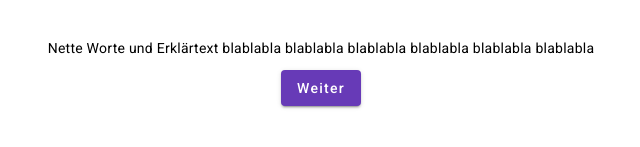
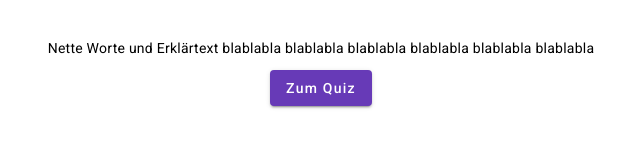
Before and after one commit to DanielmTheDev/wedding-quiz, an Angular app: page / in a window 1280 px wide. Shown: the part 519-666 px from the top of the page, without its empty margins (319-959 px from the left). Built offline with nearby package versions, Linux system fonts and the light colour scheme.

Commit message:
change text

```diff
--- a/src/home/home.component.html
+++ b/src/home/home.component.html
@@ -4,7 +4,7 @@
     <img src="assets/dummy.png" alt="Malerweg" class="image"/>
     <p class="explain-text">Nette Worte und Erklärtext blablabla blablabla blablabla blablabla blablabla blablabla</p>
     <div class="centering-container">
-      <a mat-raised-button color="primary" [routerLink]="['/quiz']">Weiter</a>
+      <a mat-raised-button color="primary" [routerLink]="['/quiz']">Zum Quiz</a>
     </div>
   </div>
 </div>
```
